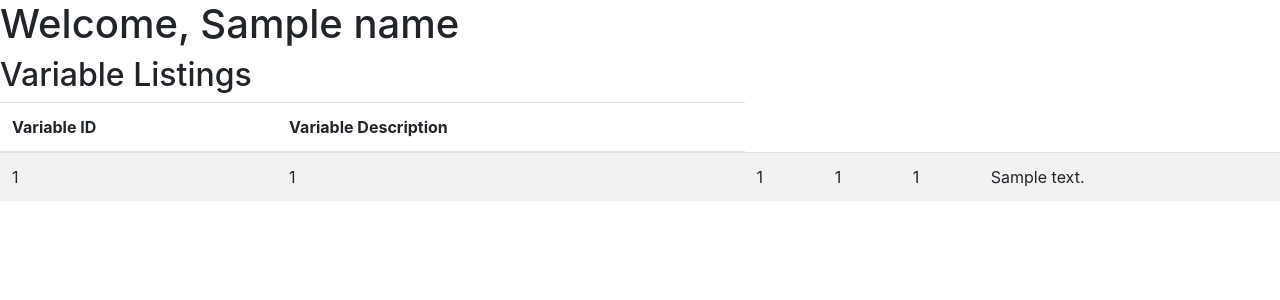
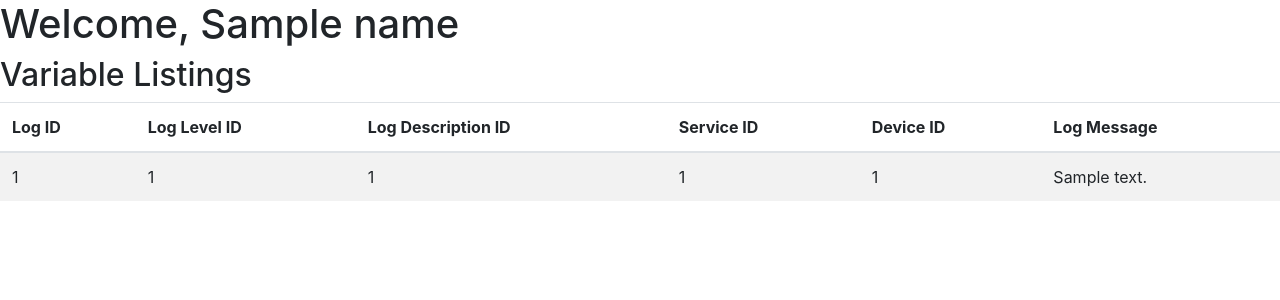
Before and after one commit to akkoyun/PostOffice-UI, a Flask app: template templates/home.html in a window 1280 px wide. Shown: the top 300 px of the page. Run offline with Flask 3, Linux system fonts and the light colour scheme; the template is opened without the code that fills it: most values are stand-ins (such as "Sample title", 1, 10 or a date in 2020); parts of the project's set-up code (start-up, migrations or seed data) failed here and were passed over.

Commit message:
Initial update

```diff
--- a/templates/home.html
+++ b/templates/home.html
@@ -17,8 +17,12 @@
     <table class="table table-striped">
       <thead>
         <tr>
-          <th>Variable ID</th>
-          <th>Variable Description</th>
+          <th>Log ID</th>
+          <th>Log Level ID</th>
+          <th>Log Description ID</th>
+          <th>Service ID</th>
+          <th>Device ID</th>
+          <th>Log Message</th>
         </tr>
       </thead>
       <tbody>
```
